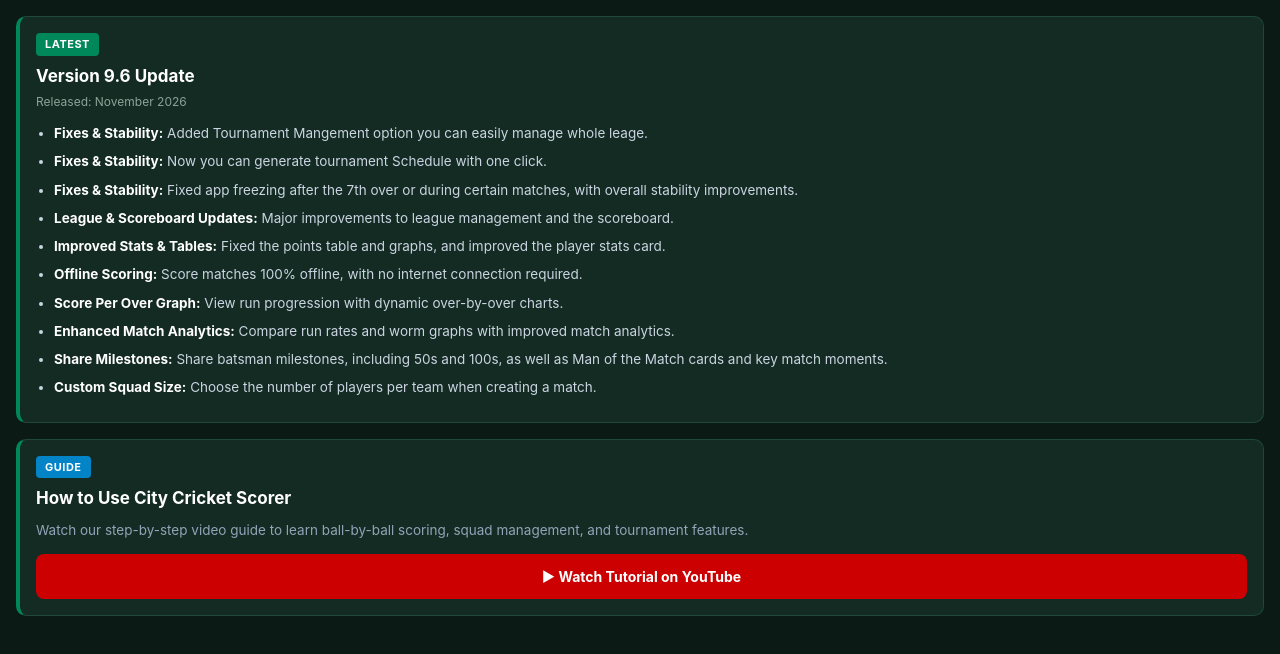
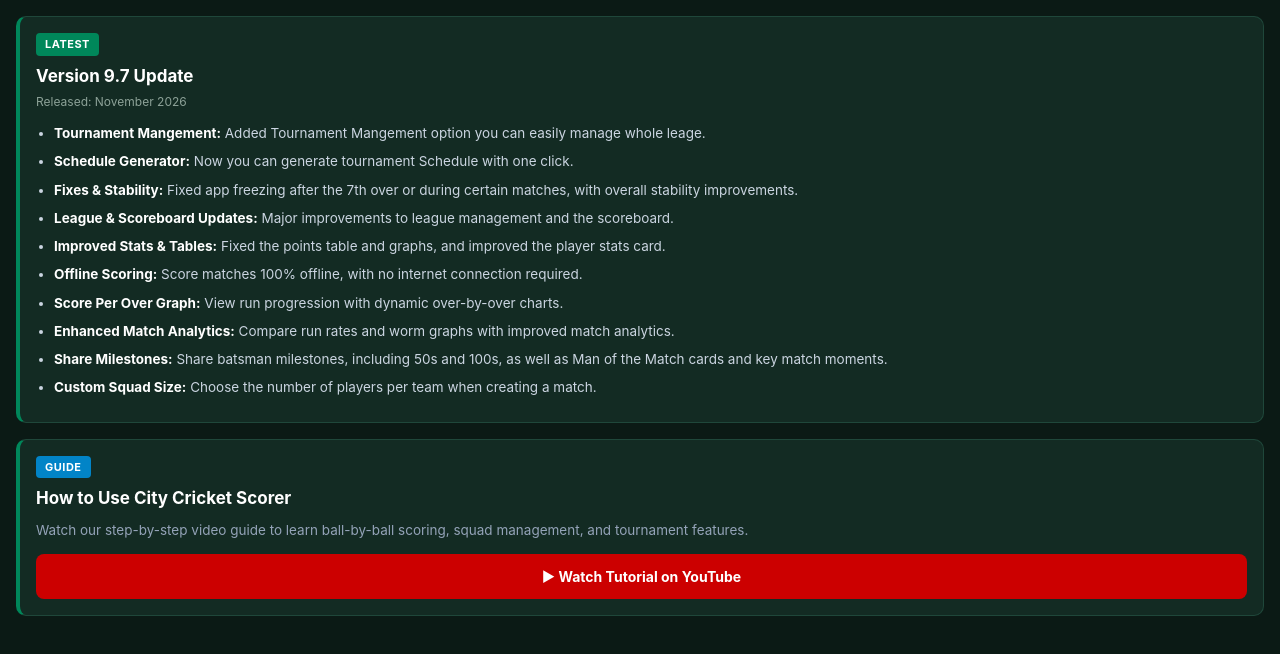
Before and after one commit to IamAnisurrahman/citycricketscorer-whats-new, a plain HTML site: page index.html in a window 1280 px wide. Drawn offline with Linux system fonts and the light colour scheme.

Commit message:
Update version from 9.6 to 9.7 and fix list items

```diff
--- a/index.html
+++ b/index.html
@@ -82,11 +82,11 @@
     <div class="badge-container">
       <span class="badge">Latest</span>
     </div>
-    <div class="version-title">Version 9.6 Update</div>
+    <div class="version-title">Version 9.7 Update</div>
     <div class="release-date">Released: November 2026</div>
     <ul>
-      <li><strong>Fixes & Stability:</strong> Added Tournament Mangement option you can easily manage whole leage.</li>
-      <li><strong>Fixes & Stability:</strong> Now you can generate tournament Schedule with one click.</li>
+      <li><strong>Tournament Mangement:</strong> Added Tournament Mangement option you can easily manage whole leage.</li>
+      <li><strong>Schedule Generator:</strong> Now you can generate tournament Schedule with one click.</li>
       <li><strong>Fixes & Stability:</strong> Fixed app freezing after the 7th over or during certain matches, with overall stability improvements.</li>
       <li><strong>League & Scoreboard Updates:</strong> Major improvements to league management and the scoreboard.</li>
       <li><strong>Improved Stats & Tables:</strong> Fixed the points table and graphs, and improved the player stats card.</li>
```
